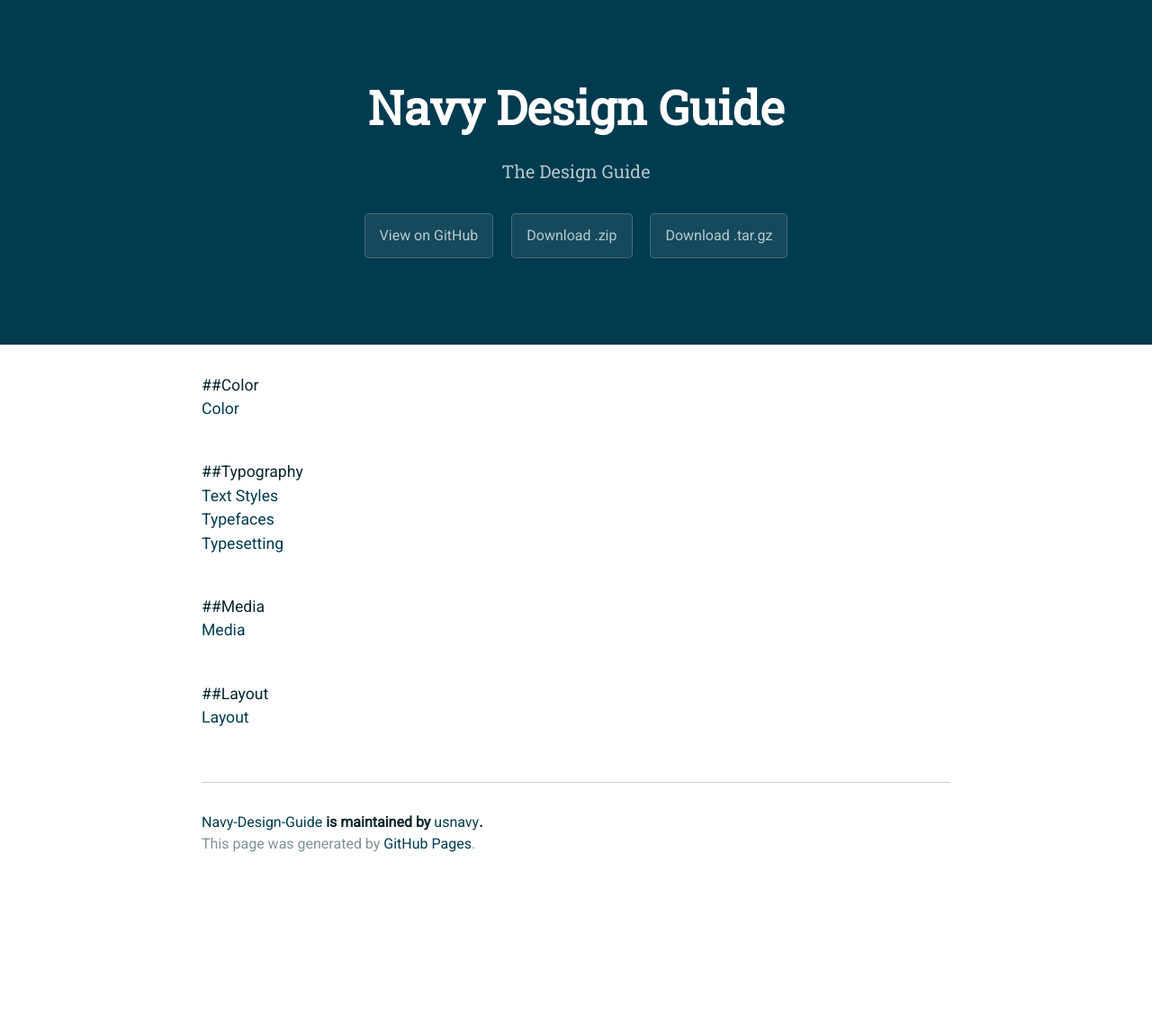
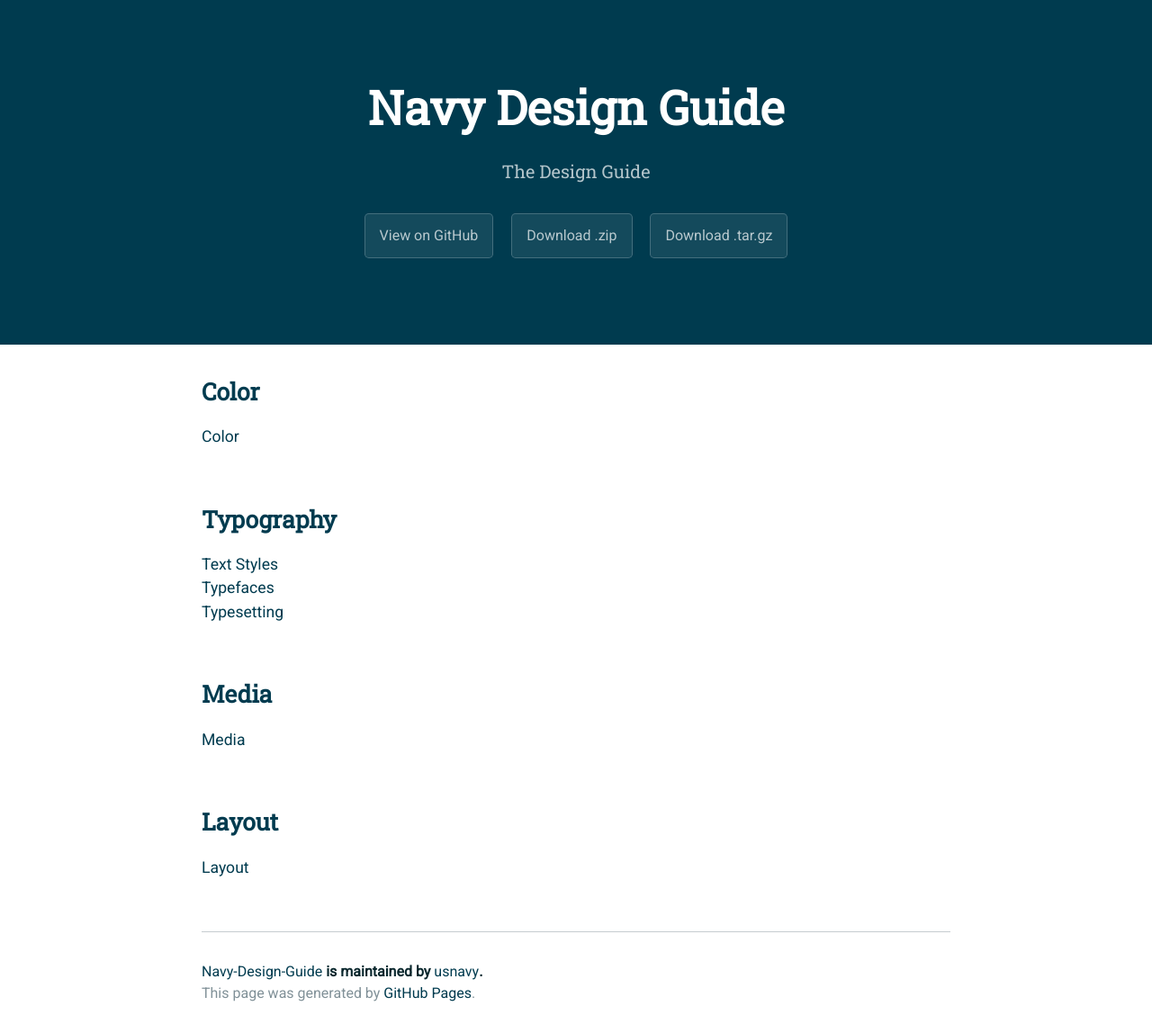
Before and after one commit to usnavy/Navy-Design-Guide, a Jekyll site: the page built from index.md, in a window 1280 px wide. Shown: the whole page at 90% size. Built offline with Jekyll 4.4.1, drawn with Linux system fonts in a browser that asks for light colours; before the commit the page ends 982 px from its top, so only the background shows below that.

Commit message:
Update index.md

```diff
--- a/index.md
+++ b/index.md
@@ -2,20 +2,20 @@
 layout: default
 ---
 
-##Color<br>
+<h2>Color</h2>
 [Color](/color.md)<br>
 <br>
 
-##Typography<br>
+<h2>Typography</h2>
 [Text Styles](/text-styles.md)<br>
 [Typefaces](/typefaces.md)<br>
 [Typesetting](/typesetting.md)<br>
 <br>
 
-##Media<br>
+<h2>Media</h2>
 [Media](/media.md)<br>
 <br>
 
-##Layout<br>
+<h2>Layout</h2>
 [Layout](/layout.md)<br>
 <br>
```
